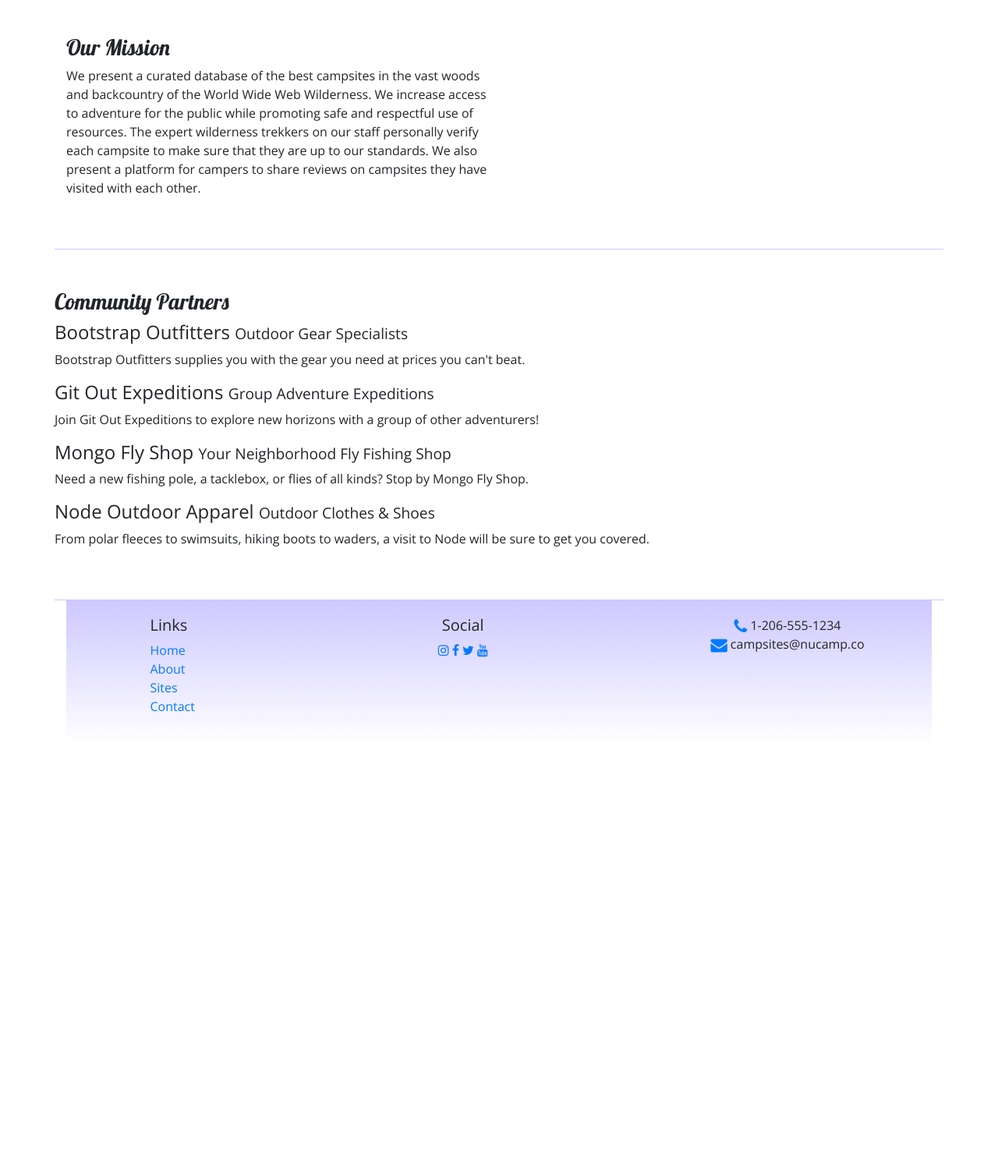
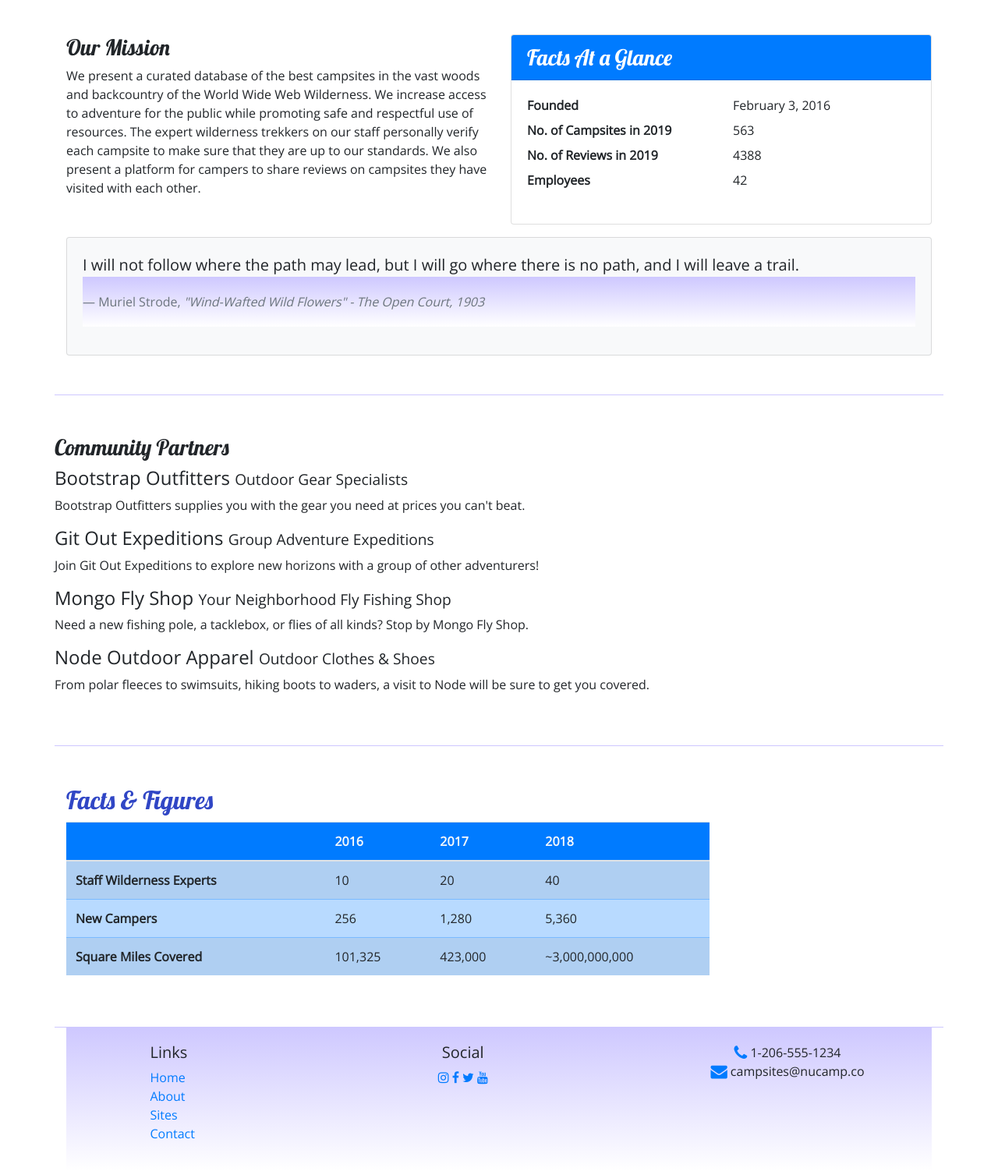
Before and after one commit to bricruz/nucampsite, a website: page aboutus.html in a window 1280 px wide. Shown: the part 360-1862 px from the top of the page at 78% size. Before the commit the page ends 1314 px from the top, so only its background shows below. Drawn offline with nearby package versions, Linux system fonts and the light colour scheme.

Commit message:
Tables and Cards

```diff
--- a/aboutus.html
+++ b/aboutus.html
@@ -9,6 +9,7 @@
     <link rel="stylesheet" href="https://fonts.googleapis.com/css?family=Lobster|Open+Sans" />
     <link rel="stylesheet" href="css/styles.css" />
     <link rel="stylesheet" href="node_modules/font-awesome/css/font-awesome.min.css" />
+    <link rel="stylesheet" href="node_modules/bootstrap-social/bootstrap-social.css" />
     <title>NuCamp: A Better Way To Camp</title>
 </head>
 
@@ -65,16 +66,41 @@
                     <div class="col-sm-6">
 
                         <h3>Our Mission</h3>
-
                         <p>We present a curated database of the best campsites in the vast woods and backcountry of the
-                            World
-                            Wide Web Wilderness. We increase access to adventure for the public while promoting safe and
-                            respectful use of resources. The expert wilderness trekkers on our staff personally verify
-                            each
-                            campsite to make sure that they are up to our standards. We also present a platform for
-                            campers
-                            to
-                            share reviews on campsites they have visited with each other.</p>
+                            World Wide Web Wilderness. We increase access to adventure for the public while promoting
+                            safe and respectful use of resources. The expert wilderness trekkers on our staff personally
+                            verify each campsite to make sure that they are up to our standards. We also present a
+                            platform for campers to share reviews on campsites they have visited with each other.</p>
+                    </div>
+                    <div class="col-sm-6">
+                        <div class="card">
+                            <h3 class="card-header bg-primary text-white">Facts At a Glance</h3>
+                            <div class="card-body">
+                                <dl class="row">
+                                    <dt class="col-6">Founded</dt>
+                                    <dd class="col-6">February 3, 2016</dd>
+                                    <dt class="col-6">No. of Campsites in 2019</dt>
+                                    <dd class="col-6">563</dd>
+                                    <dt class="col-6">No. of Reviews in 2019</dt>
+                                    <dd class="col-6">4388</dd>
+                                    <dt class="col-6">Employees</dt>
+                                    <dd class="col-6">42</dd>
+                                </dl>
+                            </div>
+                        </div>
+                    </div>
+                    <div class="col">
+                        <div class="card bg-light mt-3">
+                            <blockquote class="blockquote card-body">
+                                <p class="mb-0">I will not follow where the path may lead, but I will go where there is
+                                    no path, and I will leave a trail.</p>
+                                <footer class="blockquote-footer">Muriel Strode,
+                                    <cite title="Source Title">"Wind-Wafted Wild Flowers" -
+                                        The Open Court, 1903
+                                    </cite>
+                                </footer>
+                            </blockquote>
+                        </div>
                     </div>
 
                 </div>
@@ -99,7 +125,45 @@
             </div>
         </div>
 
-        <footer>
+        <div class="row row-content">
+            <div class="col-sm-9">
+                <h2>Facts &amp; Figures</h2>
+                <div class="table-responsive">
+                    <table class="table table-striped">
+                        <thead>
+                            <tr class="bg-primary text-light">
+                                <th></th>
+                                <th>2016</th>
+                                <th>2017</th>
+                                <th>2018</th>
+                            </tr>
+                        </thead>
+                        <tbody class="table-primary">
+                            <tr>
+                                <th>Staff Wilderness Experts</th>
+                                <td>10</td>
+                                <td>20</td>
+                                <td>40</td>
+                            </tr>
+                            <tr>
+                                <th>New Campers</th>
+                                <td>256</td>
+                                <td>1,280</td>
+                                <td>5,360</td>
+                            </tr>
+                            <tr>
+                                <th>Square Miles Covered</th>
+                                <td>101,325</td>
+                                <td>423,000</td>
+                                <td>~3,000,000,000</td>
+                            </tr>
+                        </tbody>
+                    </table>
+                </div>
+            </div>
+        </div>
+
+        <footer class="site-footer">
             <div class="container">
                 <div class="row">
                     <div class="col-4 col-sm-2 offset-1">
@@ -124,6 +188,7 @@
                     </div>
                 </div>
             </div>
+
         </footer>
         <script src="node_modules/jquery/dist/jquery.slim.min.js"></script>
         <script src="node_modules/popper.js/dist/umd/popper.min.js"></script>
```
